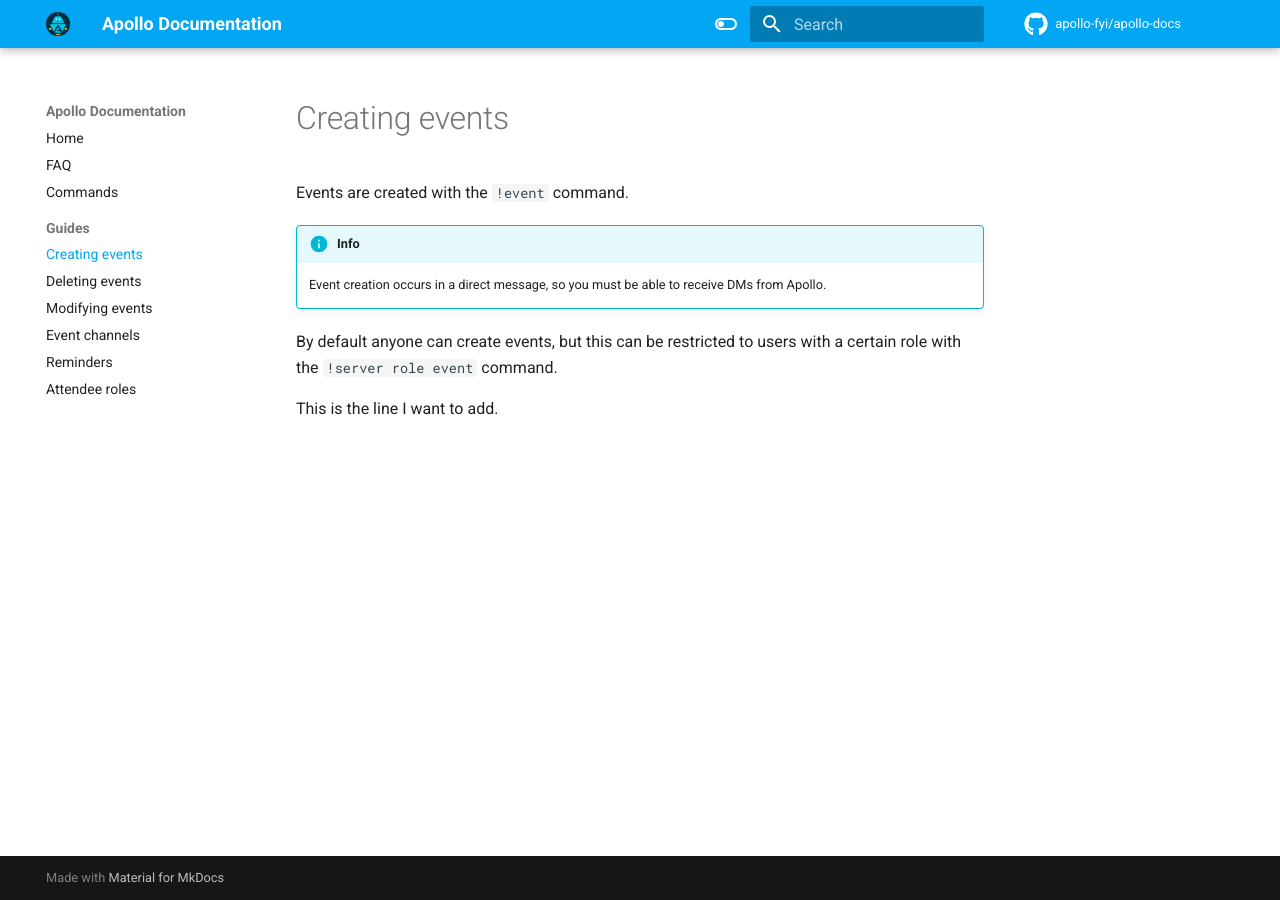
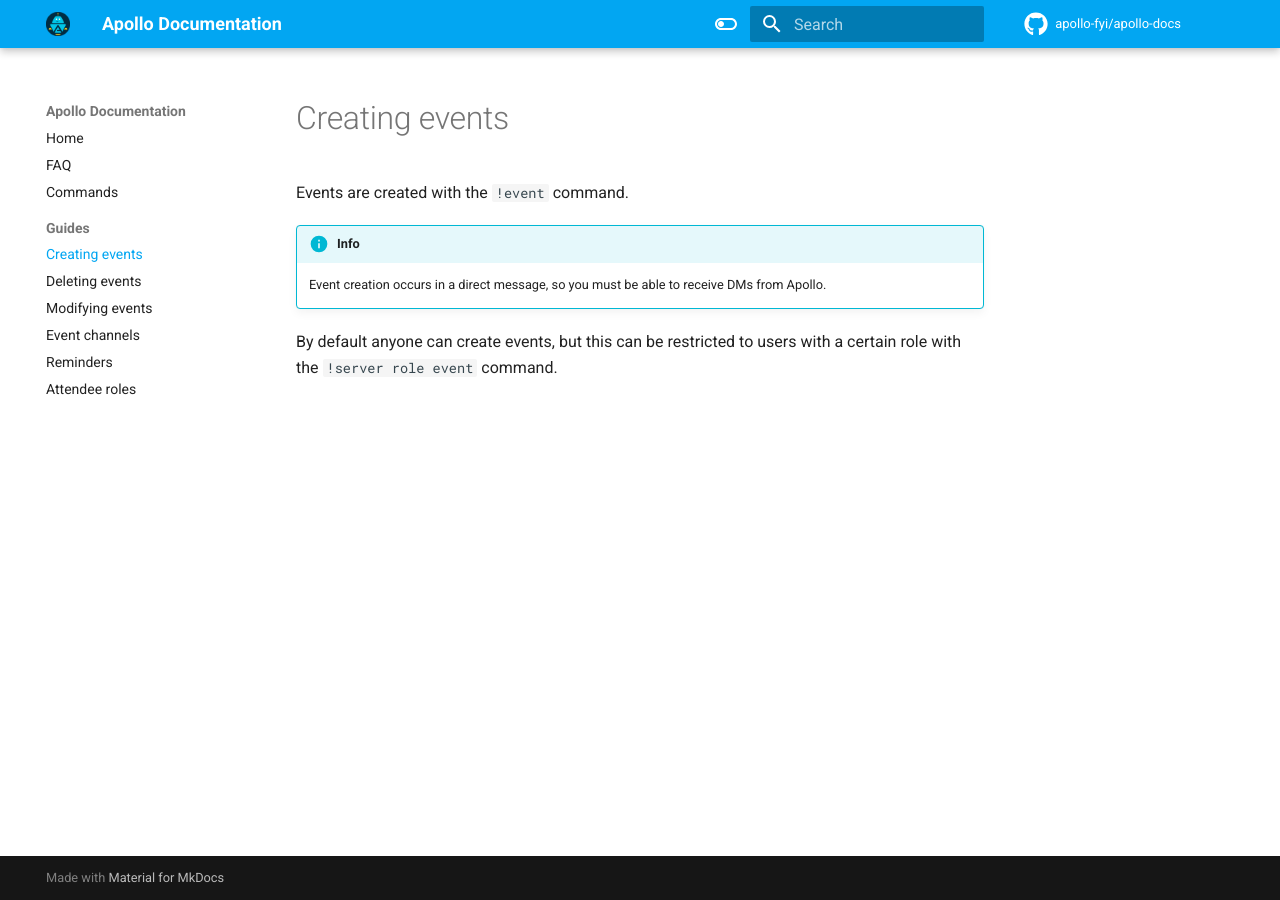
Before and after one commit to apollo-fyi/apollo-docs, an MkDocs documentation site: the page built from docs/creating_events.md, in a window 1280 px wide. Built offline with MkDocs 1.6.1 and Material for MkDocs 9.7.7, drawn with Linux system fonts in a browser that asks for light colours; comment, search, counter and statistics services are not loaded.

Commit message:
I don't want that

```diff
--- a/docs/creating_events.md
+++ b/docs/creating_events.md
@@ -8,5 +8,3 @@ Events are created with the `!event` command.
 
 By default anyone can create events, but this can be restricted to users with a
 certain role with the `!server role event` command.
-
-This is the line I want to add.
```
